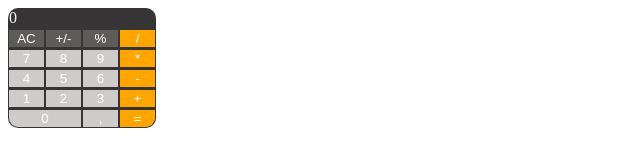
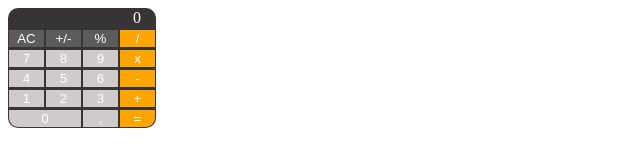
Before and after one commit to henryshop73/Calculadora-, a plain HTML site: page index.html in a window 1280 px wide. Shown: the full height of the page, 0-640 px from the left. Drawn offline with Linux system fonts and the light colour scheme.

Commit message:
agregando codigo css

```diff
--- a/index.html
+++ b/index.html
@@ -10,7 +10,7 @@
 <body>
     <table  class="calculator">
         <tr>
-            <td colspan="4"><label for="">0</label></td>
+            <td colspan="4"><label class="alinear" for="">0</label></td>
         </tr>
         <tr>
             <td><button class="dark-gray">AC</button></td>
@@ -22,7 +22,7 @@
             <td><button class="light-gray">7</button></td>
             <td><button class="light-gray">8</button></td>
             <td><button class="light-gray">9</button></td>
-            <td><button class="orange">*</button></td>
+            <td><button class="orange">x</button></td>
         </tr>
         <tr>
             <td><button class="light-gray">4</button></td>
--- a/style.css
+++ b/style.css
@@ -30,3 +30,8 @@
 .border-radius-right {
     border-radius: 0 0 9px 0;
 }
+.alinear {
+    display: flex;
+    justify-content: flex-end;
+    padding-right: 14px;
+}
```
